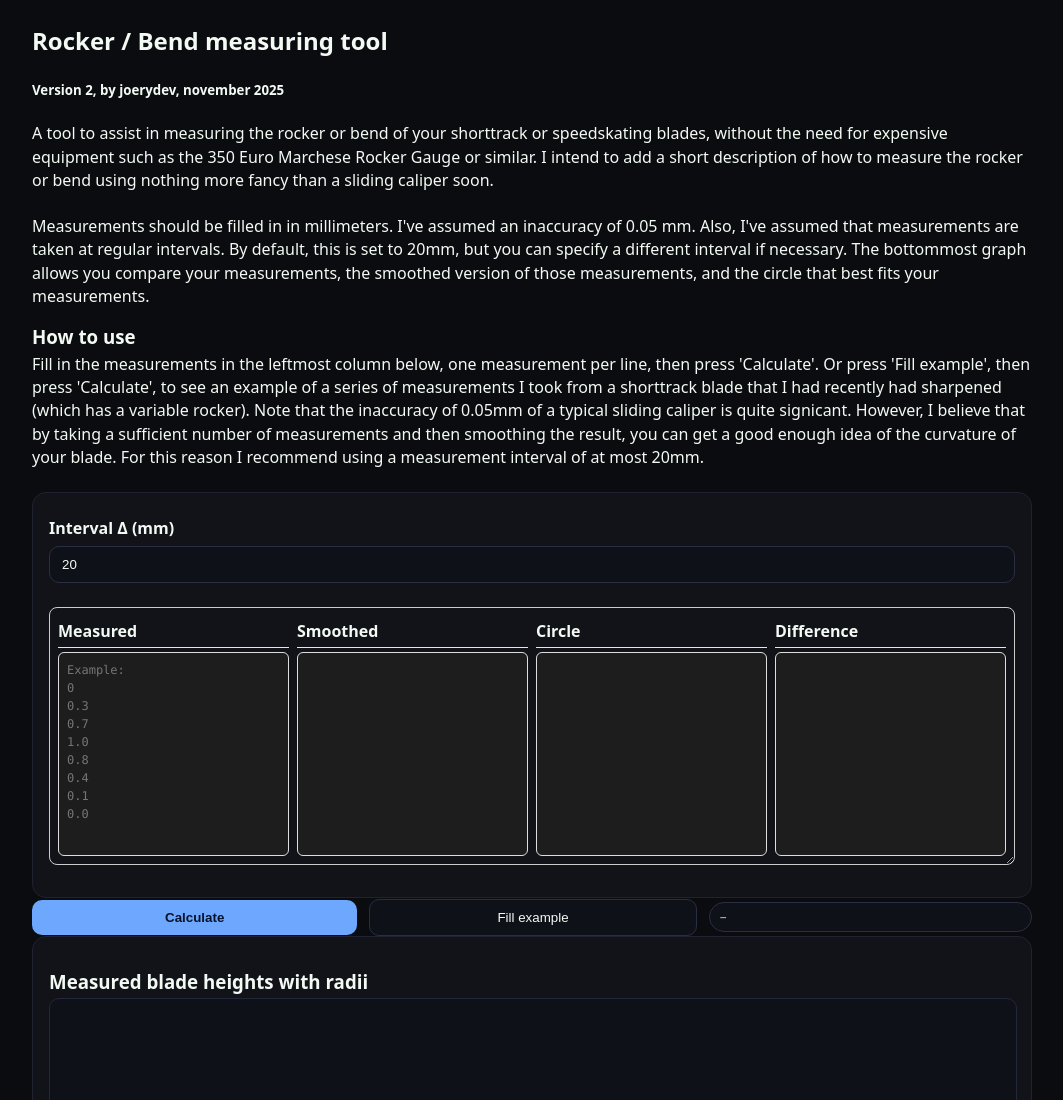
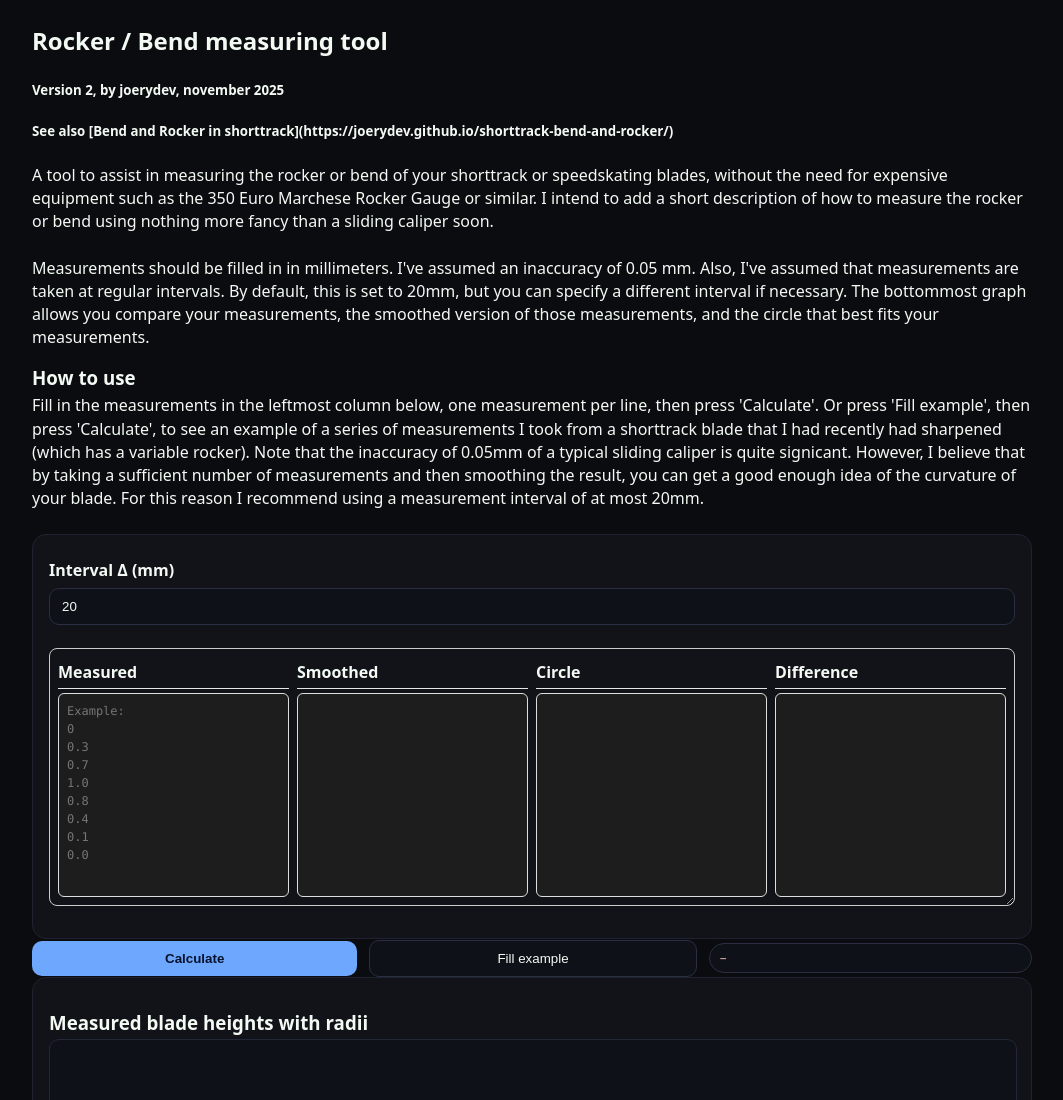
Before and after one commit to JoeryDev/bend-and-rocker-measuring-tool, a plain HTML site: page index.html in a window 1280 px wide. Shown: the top 1100 px of the page, without its empty margins (108-1171 px from the left). Drawn offline with Linux system fonts and the light colour scheme.

```diff
--- a/index.html
+++ b/index.html
@@ -106,6 +106,7 @@
     <div class="wrap">
       <h1>Rocker / Bend measuring tool</h1  >
       <h5>Version 2, by joerydev, november 2025</h5>
+      <h5>See also [Bend and Rocker in shorttrack](https://joerydev.github.io/shorttrack-bend-and-rocker/)</h5>
         A tool to assist in measuring the rocker or bend of your shorttrack or speedskating blades,
         without the need for expensive equipment such as the 350 Euro Marchese Rocker Gauge or similar.
         I intend to add a short description of how to measure the rocker or bend using nothing more fancy
```
